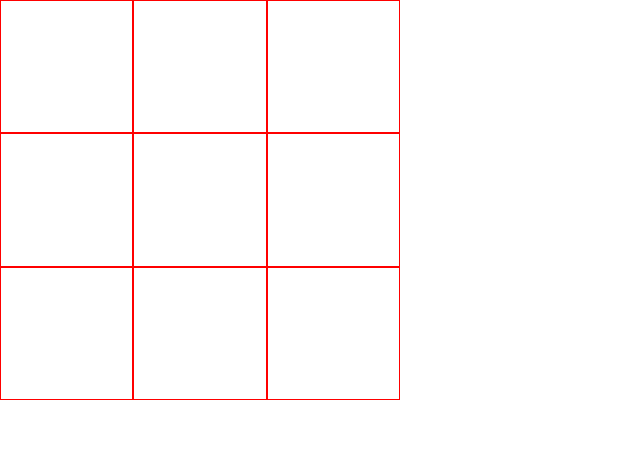
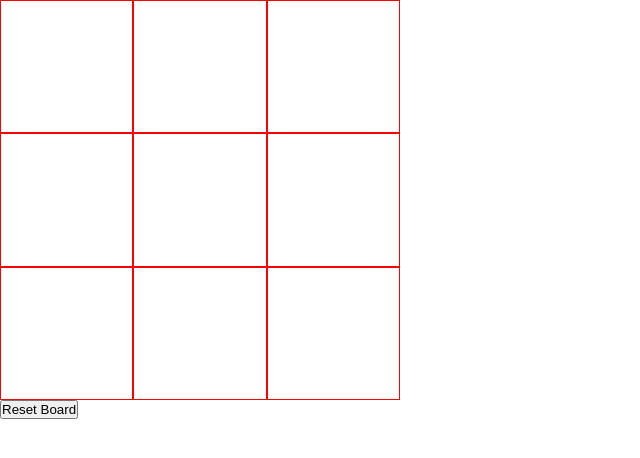
Before and after one commit to katelyngrimoldby/tictactoe, a plain HTML site: page index.html in a window 1280 px wide. Shown: the whole page, without its empty margins (0-640 px from the left). Drawn offline with Linux system fonts and the light colour scheme.

Commit message:
Add reset button

```diff
--- a/index.html
+++ b/index.html
@@ -19,6 +19,7 @@
         <div id="8"></div>
         <div id="9"></div>
     </div>
+    <button type="button" id="resetBtn">Reset Board</button>
     <script src="app.js"></script>
 </body>
 </html>
```
